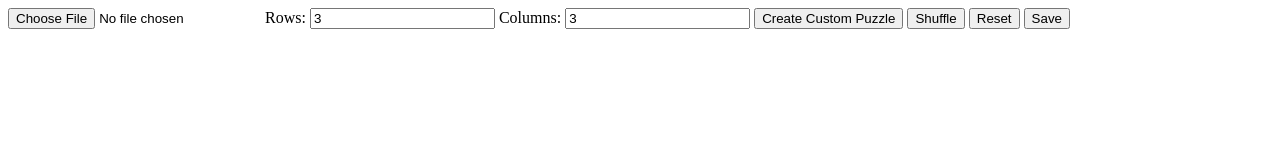
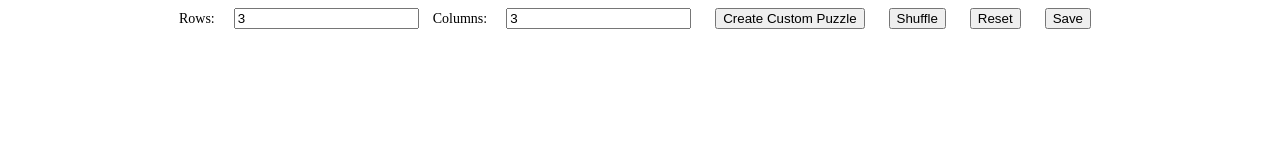
Before and after one commit to Bro112301/Jigsaw, a plain HTML site: page index.html in a window 1280 px wide. Drawn offline with Linux system fonts and the light colour scheme.

Commit message:
Update style.css

```diff
--- a/style.css
+++ b/style.css
@@ -1,16 +1,20 @@
-.puzzle-piece {
-    float: left;
-    border: 1px solid #000;
-    box-sizing: border-box;
-    user-select: none;
-    cursor: grab;
+/* ... (same as before) */
+
+#controls {
+    text-align: center;
+    margin-bottom: 20px;
 }
 
-.puzzle-piece:active {
-    cursor: grabbing;
+#controls input,
+#controls button {
+    margin: 0 10px;
 }
 
-.dragging {
-    opacity: 0.5;
-    cursor: grabbing;
+#imageInput {
+    display: none;
 }
+
+#controls label {
+    margin-right: 5px;
+    font-size: 14px;
+}
```
